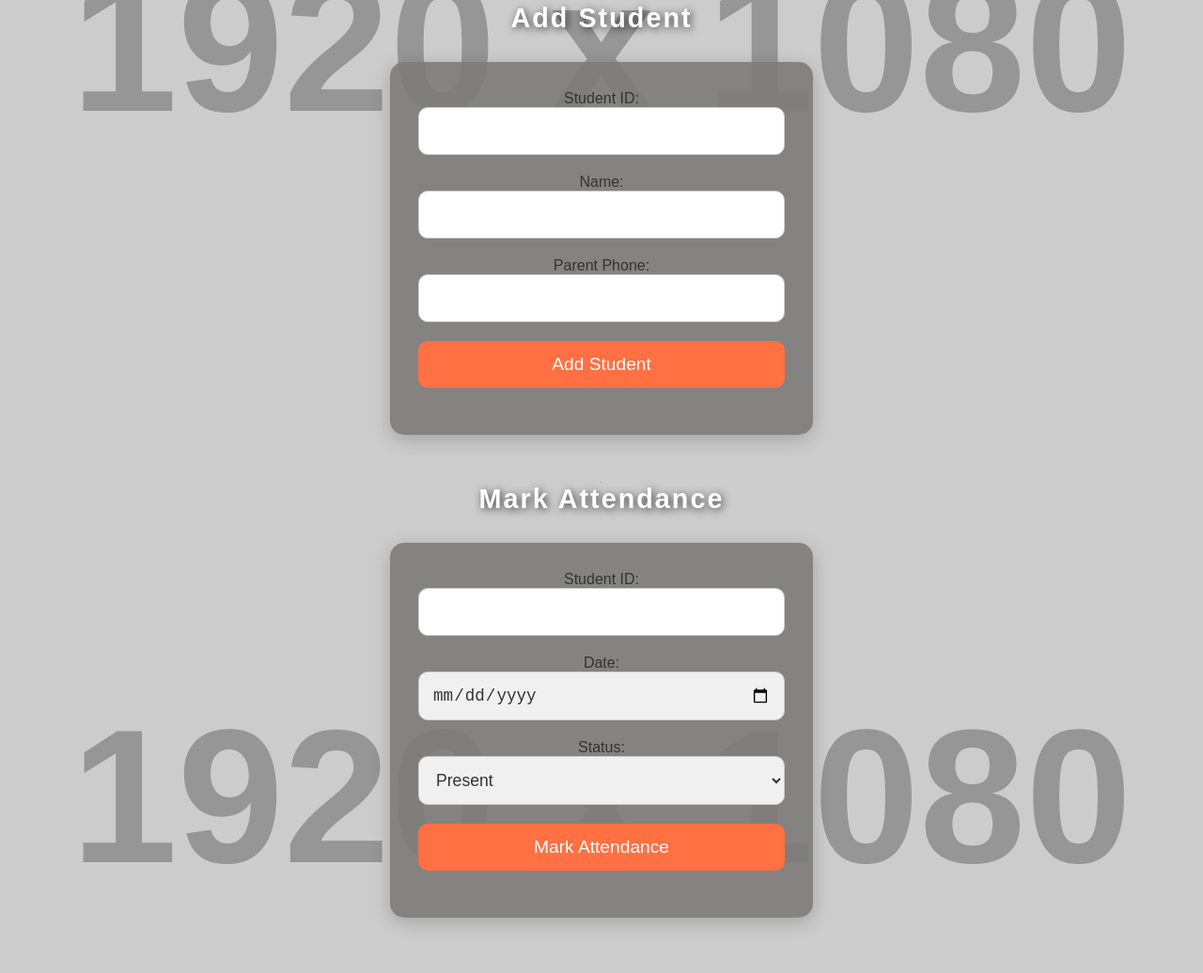
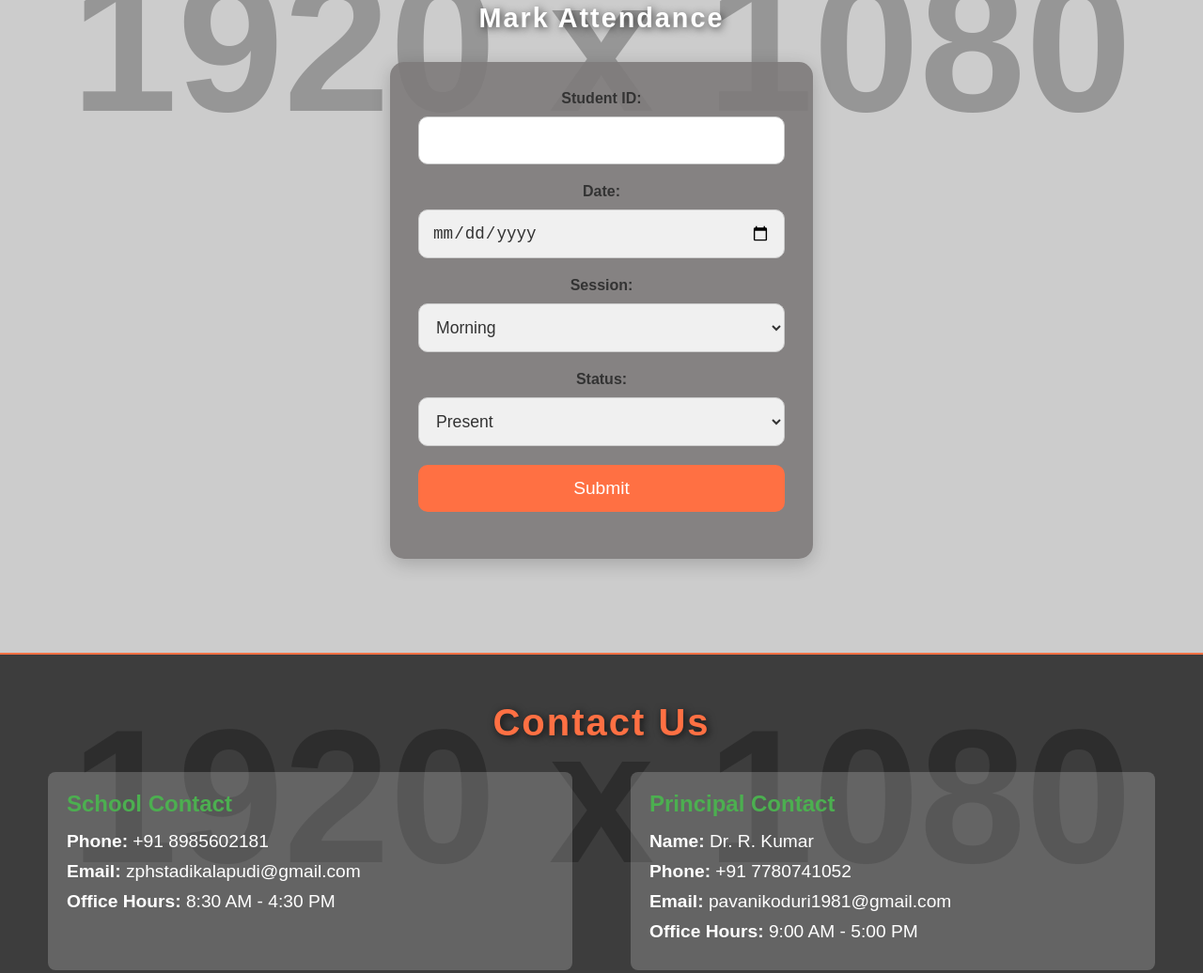
Before and after one commit to koyaneni-yaswanth/attendance-tracker, a website: page templates/index.html in a window 1280 px wide. Shown: the part 336-1372 px from the top of the page at 94% size. Drawn offline with Linux system fonts and the light colour scheme; placeholder pictures from the web are drawn by us.

Commit message:
Update index.html

```diff
--- a/templates/index.html
+++ b/templates/index.html
@@ -268,29 +268,29 @@
 
     <!-- Main Title -->
     <h1>Attendance Tracking System</h1>
-    <h2>Add Student</h2>
-
-    <!-- Add Student Form -->
-    <form action="/add_student" method="post">
-        Student ID: <input type="text" name="student_id" required><br>
-        Name: <input type="text" name="name" required><br>
-        Parent Phone: <input type="text" name="parent_phone" required><br>
-        <button type="submit">Add Student</button>
-    </form>
-
-    <hr>
+    <h2>Mark Attendance</h2>
 
     <!-- Attendance Form -->
-    <h2>Mark Attendance</h2>
-    <form action="/mark_attendance" method="post">
-        Student ID: <input type="text" name="student_id" required><br>
-        Date: <input type="date" name="date" required><br>
-        Status:
-        <select name="status" required>
+    <form id="attendanceForm">
+        <label for="student_id">Student ID:</label>
+        <input type="number" id="student_id" name="student_id" required>
+
+        <label for="date">Date:</label>
+        <input type="date" id="date" name="date" required>
+
+        <label for="session">Session:</label>
+        <select id="session" name="session" required>
+            <option value="morning">Morning</option>
+            <option value="evening">Evening</option>
+        </select>
+
+        <label for="status">Status:</label>
+        <select id="status" name="status" required>
             <option value="present">Present</option>
             <option value="absent">Absent</option>
-        </select><br>
-        <button type="submit">Mark Attendance</button>
+        </select>
+
+        <button type="submit">Submit</button>
     </form>
 
     <!-- Modal for Confirmation -->
@@ -309,33 +309,32 @@
             <!-- School Contact -->
             <div>
                 <h3>School Contact</h3>
-                <p><strong>Phone:</strong> +91-123-456-7890</p>
-                <p><strong>Email:</strong> info@zphstadi.com</p>
+                <p><strong>Phone:</strong> +91 8985602181</p>
+                <p><strong>Email:</strong> zphstadikalapudi@gmail.com</p>
                 <p><strong>Office Hours:</strong> 8:30 AM - 4:30 PM</p>
             </div>
             <!-- Principal Contact -->
             <div>
                 <h3>Principal Contact</h3>
                 <p><strong>Name:</strong> Dr. R. Kumar</p>
-                <p><strong>Phone:</strong> +91-987-654-3210</p>
-                <p><strong>Email:</strong> principal@zphstadi.com</p>
+                <p><strong>Phone:</strong> +91 7780741052</p>
+                <p><strong>Email:</strong> pavanikoduri1981@gmail.com</p>
+                <p><strong>Office Hours:</strong> 9:00 AM - 5:00 PM</p>
             </div>
         </div>
     </div>
 
-    <!-- Modal Script -->
     <script>
-        const modal = document.getElementById("confirmationModal");
-        const closeModalButton = document.getElementById("closeModal");
-
-        // Show modal on successful form submission
-        document.querySelector("form").addEventListener("submit", function(e) {
-            e.preventDefault();
-            modal.style.display = "flex";
+        // Show Modal on Form Submit
+        document.getElementById('attendanceForm').addEventListener('submit', function(event) {
+            event.preventDefault();
+            // Show modal
+            document.getElementById('confirmationModal').style.display = 'flex';
         });
 
-        closeModalButton.addEventListener("click", function() {
-            modal.style.display = "none";
+        // Close the modal
+        document.getElementById('closeModal').addEventListener('click', function() {
+            document.getElementById('confirmationModal').style.display = 'none';
         });
     </script>
 
```
